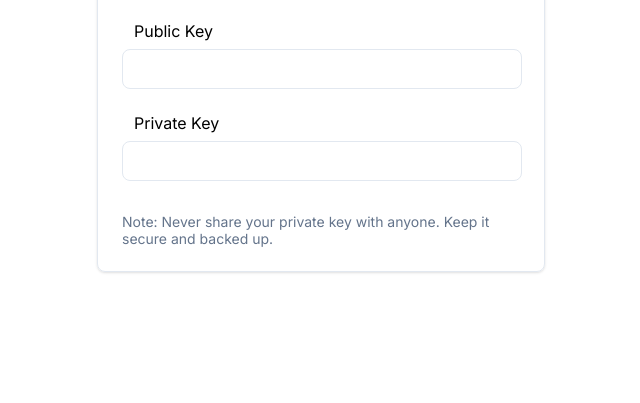
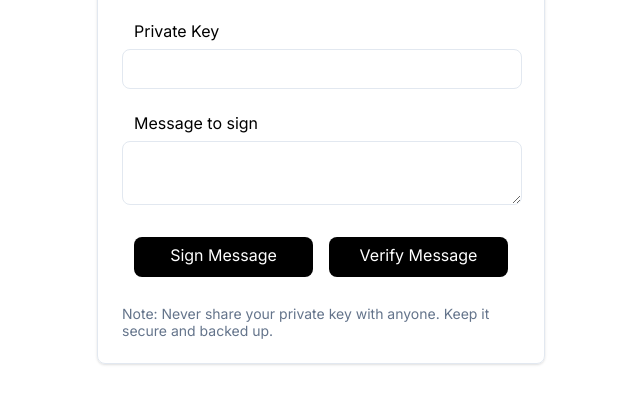
Before and after one commit to Mohfazam/Punk-Crypto-Wallet, a plain HTML site: page index.html in a window 1280 px wide. Shown: the part 329-732 px from the top of the page, without its empty margins (319-959 px from the left). Drawn offline with Linux system fonts and the light colour scheme.

Commit message:
sign and veirfy buttons added

```diff
--- a/index.html
+++ b/index.html
@@ -28,7 +28,22 @@
             <input class="private-input" type="password" readonly>
         </div>
 
-        <div class="note-section"></div>
+        <div class="msg-div">
+            <p class ="msg-text">Message to sign</p>
+            <textarea name="Enter Your message here" id="msg-area"></textarea>
+        </div>
+
+        <div class="auth-box">
+            <div class="sign-btn">
+                Sign Message
+            </div>
+
+            <div class="verify-btn">
+                Verify Message
+            </div>
+        </div>
+
+        <div class="note-section">
             <p id="note">Note: Never share your private key with anyone. Keep it secure and backed up.</p>
         </div>
 
--- a/style.css
+++ b/style.css
@@ -101,3 +101,46 @@ body{
     font-size: 14px;
     color:  #64748B;
 }
+
+.msg-text{
+    padding: 8px 12px;
+}
+
+#msg-area{
+    width: 400px;
+    min-height: 4rem;
+    background-color: #FFFFFF;
+    border: 1px solid #E2E8F0;
+    color: #0F172A;
+    padding: 8px 12px;
+    height: 40px;
+    border-radius: 8px;
+}
+
+.auth-box{
+    /* border: 2px solid black; */
+    display: flex;
+    justify-content: space-around;
+    padding: 12px;
+    gap: 1rem;
+}
+
+.sign-btn{
+    background-color: black;
+    height: 40px;
+    width: 12rem;
+    color: #FFFFFF;
+    padding: 8px 16px;
+    text-align: center;
+    border-radius: 8px;
+}
+
+.verify-btn{
+    background-color: black;
+    height: 40px;
+    width: 12rem;
+    color: #FFFFFF;
+    padding: 8px 16px;
+    text-align: center;
+    border-radius: 8px;
+}
```
Also changed, not shown: script.js (added, +38 -0 lines).
